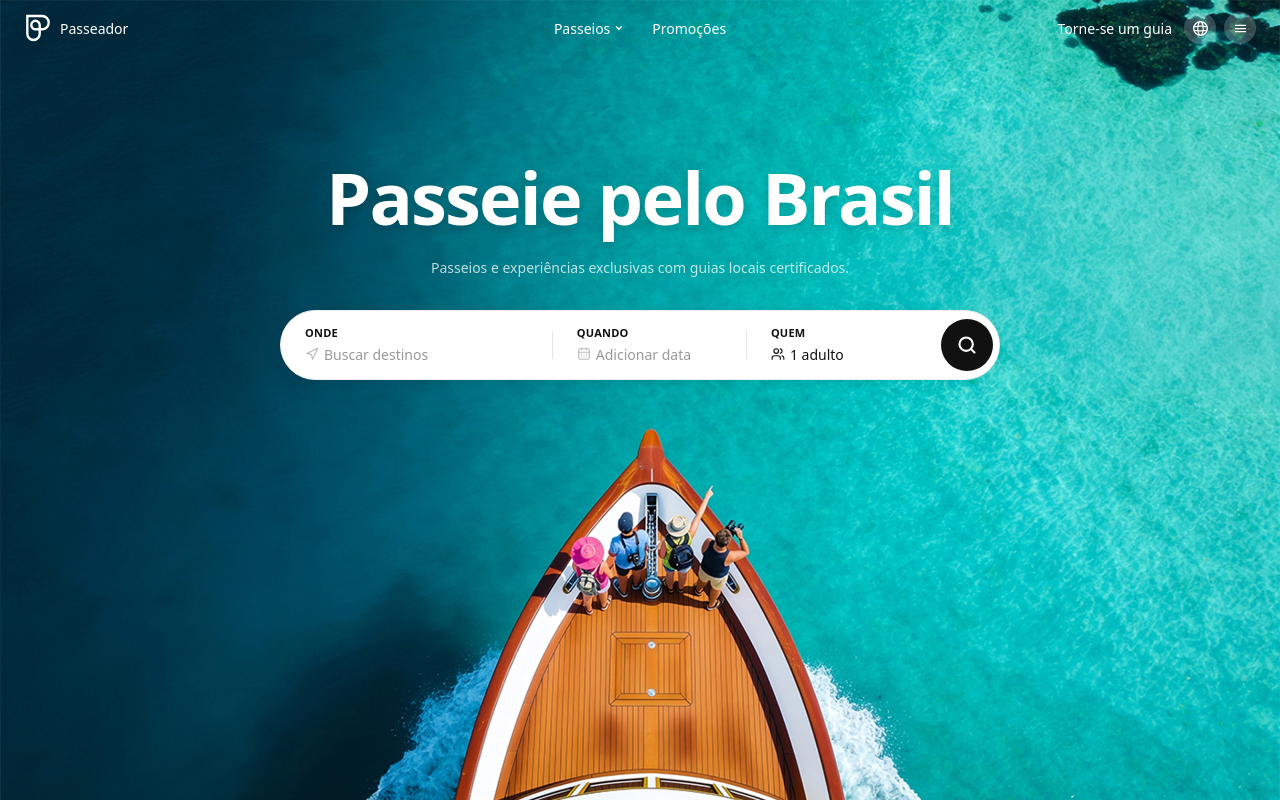
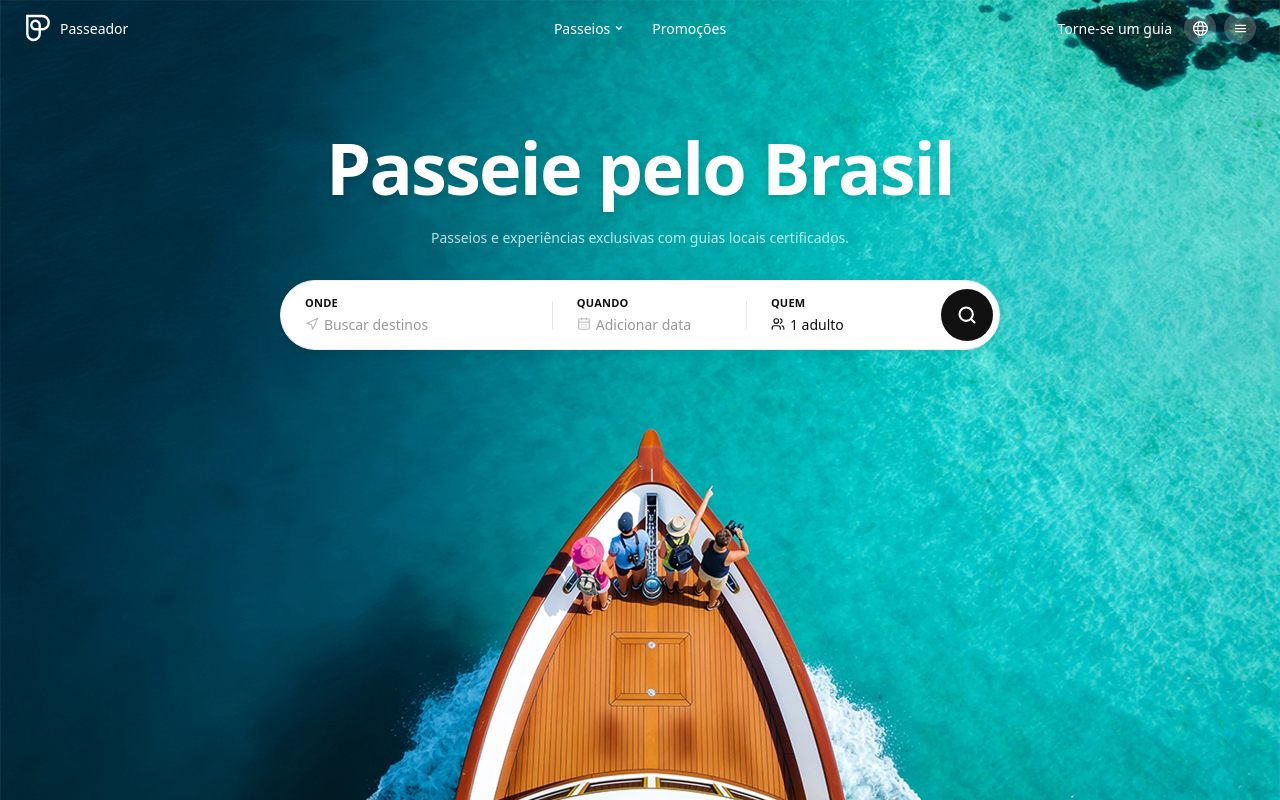
Before and after one commit to Huendelx/Tour-Porto-Seguro, a Next.js app: page / in a window 1280 px wide. Shown: the top 800 px of the page. Built offline with nearby package versions, Linux system fonts and the light colour scheme.

Commit message:
fix: conteúdo hero sobe 30px no desktop (mt-24 → mt-[66px])

```diff
--- a/src/components/Hero.tsx
+++ b/src/components/Hero.tsx
@@ -14,7 +14,7 @@ export default function Hero() {
         style={{ backgroundImage: "url('/hero-bg-desktop.webp')" }}
       />
 
-      <div className="relative z-10 w-full max-w-3xl mx-auto px-5 flex flex-col items-center gap-8 mt-8 md:mt-24 mb-auto">
+      <div className="relative z-10 w-full max-w-3xl mx-auto px-5 flex flex-col items-center gap-8 mt-8 md:mt-[66px] mb-auto">
         <h1 className="text-4xl md:text-7xl font-semibold text-white text-center leading-tight tracking-tight drop-shadow-lg whitespace-nowrap">
           Passeie pelo Brasil
         </h1>
```
